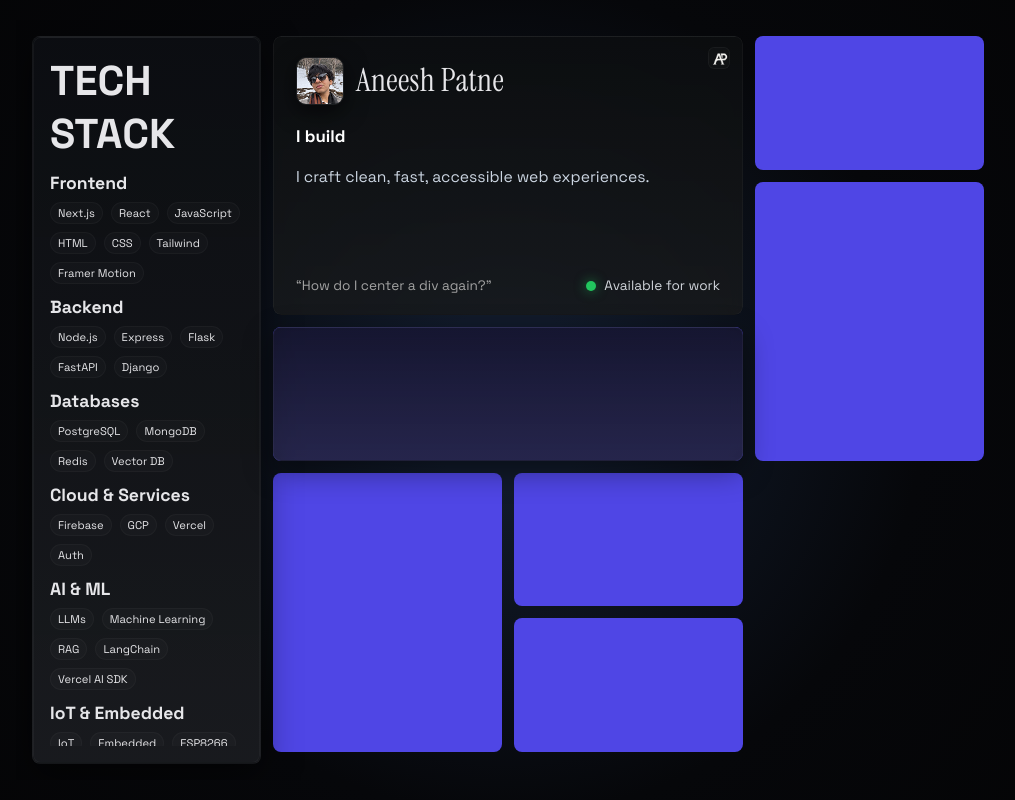
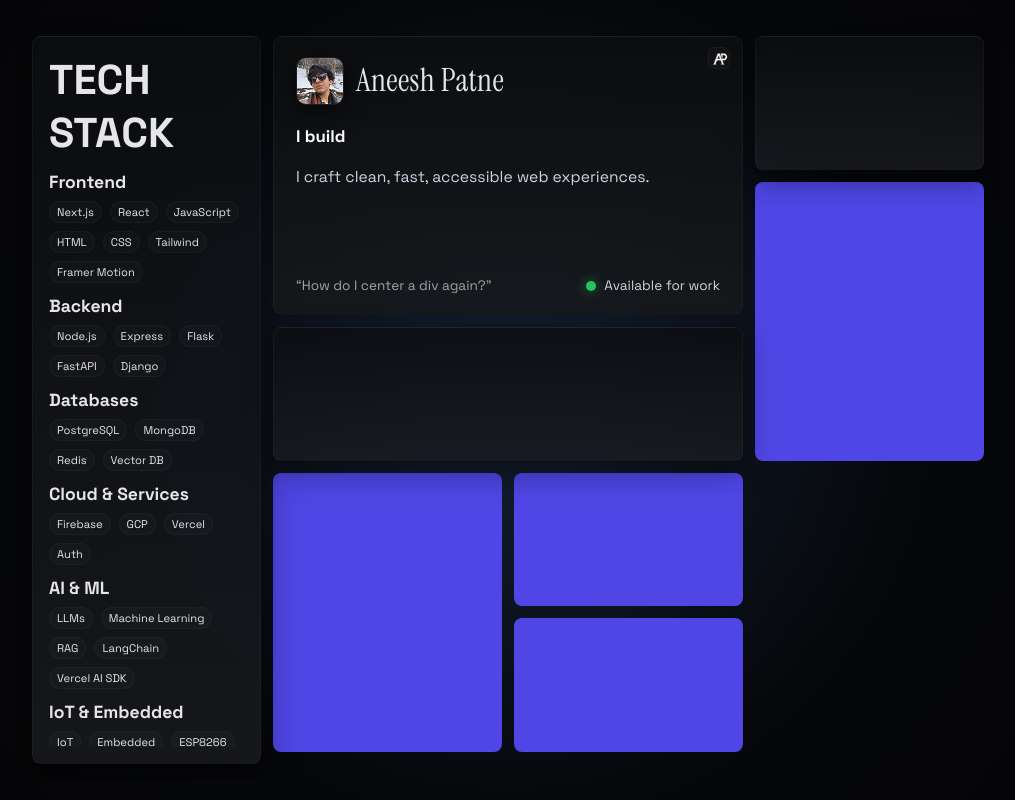
Before and after one commit to aneeshpatne/Personal-Portfolio, a Next.js app: page /profile in a window 1280 px wide. Shown: the whole page, without its empty margins (132-1147 px from the left). Built offline with nearby package versions, Linux system fonts and the light colour scheme.

Commit message:
feat: add LinkItem component and integrate it into Container for improved layout

```diff
--- /dev/null
+++ b/src/components/LinkItem.jsx
@@ -0,0 +1,6 @@
+import React from "react";
+import styles from "./style/linkItem.module.css";
+
+export default function LinkItem() {
+  return <div className={styles.linkItemInner} />;
+}
--- a/src/components/profileContainer.jsx
+++ b/src/components/profileContainer.jsx
@@ -1,6 +1,7 @@
 import styles from "./style/profileContainer.module.css";
 import CardItem from "./cardItem";
 import CardMarqee from "./CardMarqee";
+import LinkItem from "./LinkItem";
 import TechStack from "./TechStack";
 export default function Container() {
   return (
@@ -9,7 +10,9 @@ export default function Container() {
         <div className={styles.techStackItem}>
           <TechStack />
         </div>
-        <div className={styles.linkItem}></div>
+        <div className={styles.linkItem}>
+          <LinkItem />
+        </div>
         <div className={styles.mainPageItem}></div>
         <div className={styles.cardItem}>
           <CardItem />
--- /dev/null
+++ b/src/components/style/linkItem.module.css
@@ -0,0 +1,15 @@
+.linkItemInner {
+  width: 100%;
+  height: 100%;
+  border-radius: 0.5rem;
+  background: linear-gradient(
+    180deg,
+    rgba(12, 14, 18, 0.86),
+    rgba(26, 28, 32, 0.78)
+  );
+  border: 1px solid rgba(255, 255, 255, 0.04);
+  box-shadow: 0 10px 30px rgba(0, 0, 0, 0.42);
+  color: #e6e6e9;
+  backdrop-filter: blur(6px);
+  -webkit-backdrop-filter: blur(6px);
+}
--- a/src/components/style/profileContainer.module.css
+++ b/src/components/style/profileContainer.module.css
@@ -38,25 +38,16 @@
 .techStackItem {
   grid-column: 1 / 3;
   grid-row: 1 / 7;
-  /* match CardItem's neutral dark glass look */
   position: relative;
   overflow: hidden;
   border-radius: 0.5rem;
   color: #e6e6e9;
   display: block;
-  /* neutral dark glass background */
-  background: linear-gradient(
-    180deg,
-    rgba(12, 14, 18, 0.86),
-    rgba(26, 28, 32, 0.78)
-  );
-  border: 1px solid rgba(255, 255, 255, 0.04);
   box-shadow: 0 12px 36px rgba(0, 0, 0, 0.5);
 }
 .linkItem {
   grid-column: 7 / 9;
   grid-row: 1/ 2;
-  background: #4f46e5;
   color: white;
   display: flex;
   align-items: center;
@@ -89,7 +80,6 @@
 .cardMarqee {
   grid-column: 3/ 7;
   grid-row: 3 / 4;
-  background: #4f46e5;
   color: white;
   display: flex;
   align-items: center;
```
